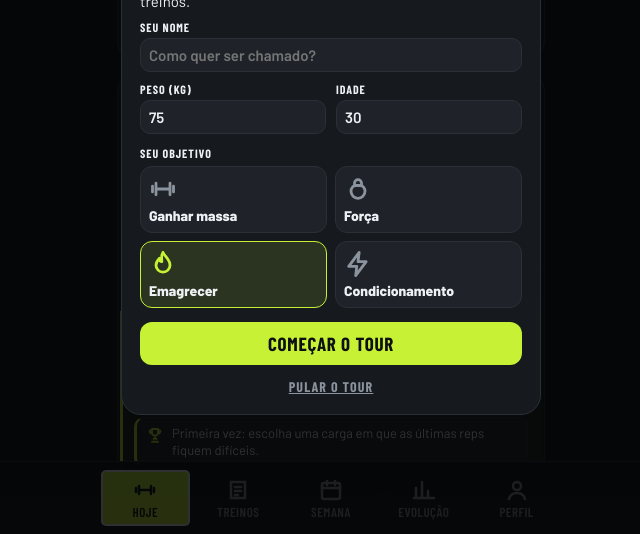
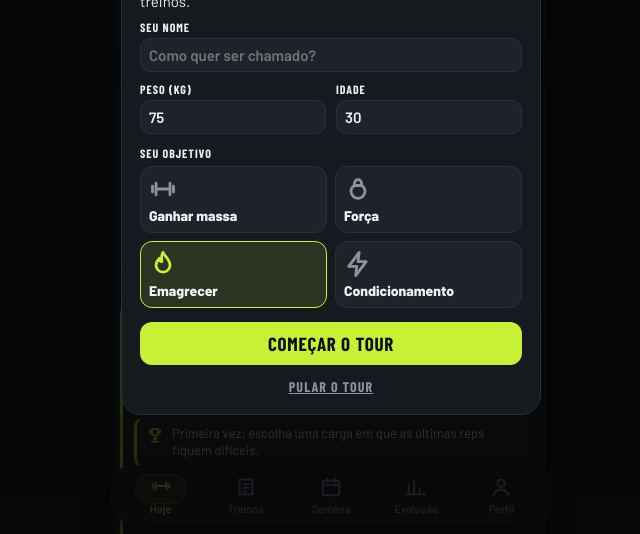
Before and after one commit to RaphaelHxd/suor-e-gloria, a plain HTML site: page index.html in a window 1280 px wide. Shown: the part 266-800 px from the top of the page, without its empty margins (309-949 px from the left). Drawn offline with nearby package versions, Linux system fonts and the light colour scheme; a web font is replaced by a local one.

Commit message:
Barra de navegação flutuante com destaque discreto
Co-Authored-By: Claude Opus 5.5 <noreply@anthropic.com>
Claude-Session: https://claude.ai/code/session_012axuaa9djkb2MT6TJN2Ws6

```diff
--- a/index.html
+++ b/index.html
@@ -503,6 +503,23 @@ nav button.on{color:var(--ink)}
 .scene{border-radius:12px}
 .chart .cap b{color:var(--acc)}
 @media (prefers-reduced-motion:reduce){*,*::before,*::after{animation:none!important;transition:none!important}}
+
+/* ---------- Barra de baixo flutuante ---------- */
+nav{left:max(12px,env(safe-area-inset-left,0px));right:max(12px,env(safe-area-inset-right,0px));bottom:calc(10px + env(safe-area-inset-bottom,0px));
+  max-width:440px;margin:0 auto;padding:6px;border:1px solid var(--line);border-radius:22px;background:rgba(22,25,30,.86);
+  backdrop-filter:blur(16px) saturate(1.4);-webkit-backdrop-filter:blur(16px) saturate(1.4);box-shadow:0 12px 40px rgba(0,0,0,.55)}
+nav .in{max-width:none;gap:0}
+nav button{font-family:var(--f-body);font-weight:600;text-transform:none;letter-spacing:0;font-size:11px;color:var(--muted);padding:4px 0 2px;gap:4px;border:0;border-radius:16px}
+nav button svg{width:22px;height:22px;stroke-width:2}
+nav button.on{color:var(--acc);background:transparent;border:0}
+nav button.on svg{transform:translateY(-1px)}
+nav button:active svg{transform:scale(.88)}
+nav button svg{transition:transform .2s}
+.navpill{background:transparent;border:0}
+.navpill::before{content:"";position:absolute;left:50%;top:2px;width:52px;height:30px;margin-left:-26px;border-radius:999px;background:var(--acc-soft);box-shadow:inset 0 0 0 1px rgba(198,241,53,.25)}
+.app{padding-bottom:calc(110px + env(safe-area-inset-bottom,0px))}
+#rest{bottom:calc(92px + env(safe-area-inset-bottom,0px))}
+.bubble.b-bot{bottom:calc(100px + env(safe-area-inset-bottom,0px))}
 </style>
 </head>
 <body>
--- a/sw.js
+++ b/sw.js
@@ -1,5 +1,5 @@
 /* Suor & Glória: guarda o app no aparelho para abrir sem internet */
-const CACHE='suor-gloria-v14';
+const CACHE='suor-gloria-v15';
 const CORE=['./','index.html','manifest.webmanifest','icon-192.png','icon-512.png','maskable-512.png','apple-touch-icon.png'];
 self.addEventListener('install',e=>{e.waitUntil(caches.open(CACHE).then(c=>c.addAll(CORE)).then(()=>self.skipWaiting()))});
 self.addEventListener('activate',e=>{e.waitUntil(caches.keys().then(ks=>Promise.all(ks.filter(k=>k!==CACHE).map(k=>caches.delete(k)))).then(()=>self.clients.claim()))});
```
